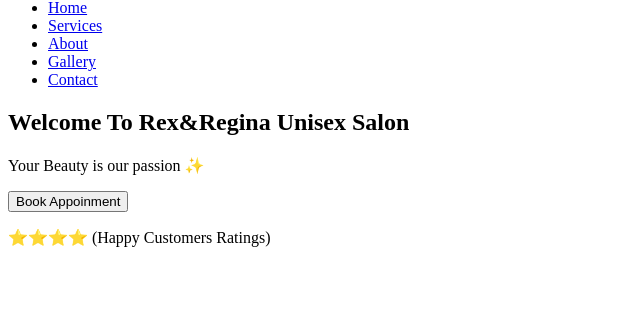
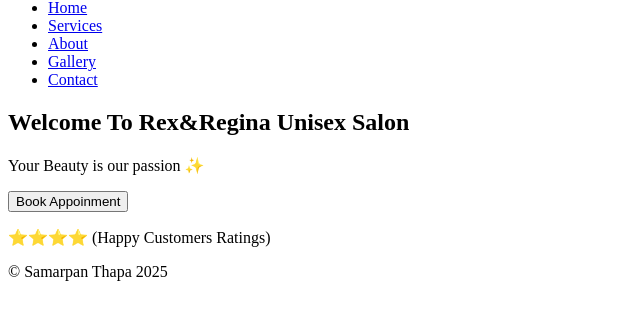
Before and after one commit to xXWolfXx2025/Rex-regina, a plain HTML site: page Index.html in a window 1280 px wide. Shown: the part 43-362 px from the top of the page, without its empty margins (0-640 px from the left). Drawn offline with Linux system fonts and the light colour scheme.

Commit message:
Update Index.html

```diff
--- a/Index.html
+++ b/Index.html
@@ -27,5 +27,9 @@
         <p>⭐️⭐️⭐️⭐️ (Happy Customers Ratings)</p>
       </section>
 
+    <footer>
+      <p>&copy; Samarpan Thapa 2025</p>
+    </footer>
+
   </body>
 </html>
```
